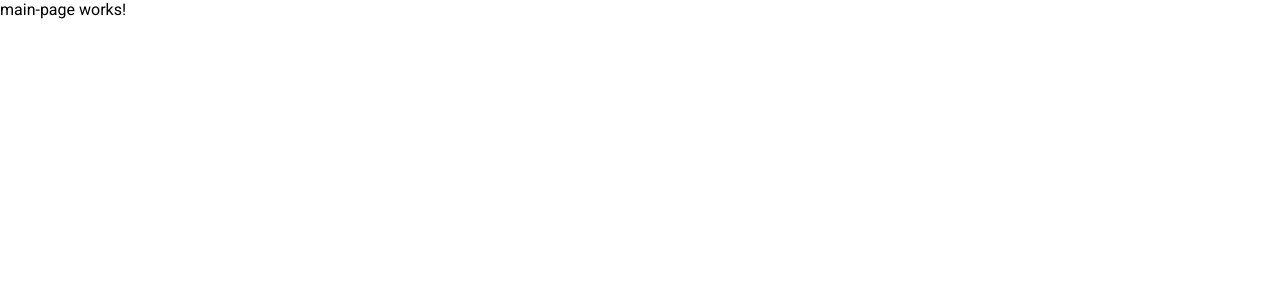
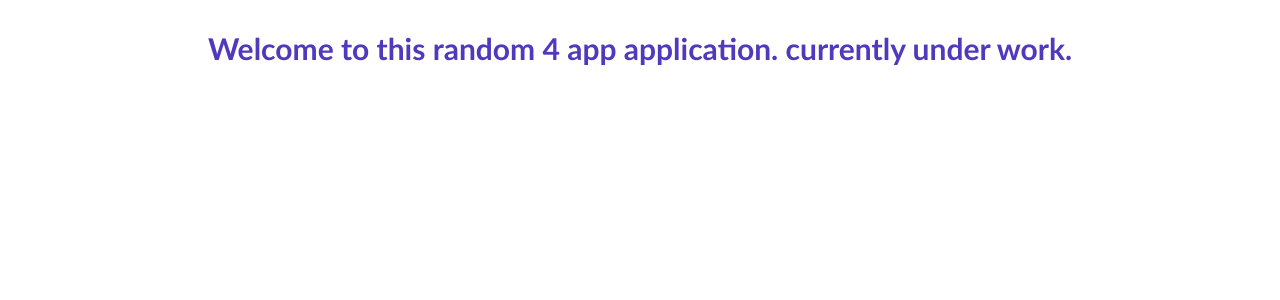
Before and after one commit to stevenstonie/talenting_software_internship_2024, an Angular app in the folder angular/4appApplication/: page / in a window 1280 px wide. Shown: the top 300 px of the page. Built offline with nearby package versions, Linux system fonts and the light colour scheme.

Commit message:
added some styling to main page, 404 page and 2 global colors

```diff
--- a/angular/4appApplication/src/app/app.module.ts
+++ b/angular/4appApplication/src/app/app.module.ts
@@ -6,6 +6,7 @@ import { AppComponent } from './app.component';
 import { MainPageComponent } from './components/main-page/main-page.component';
 import { NoopAnimationsModule } from '@angular/platform-browser/animations';
 import { NotFoundComponent } from './components/not-found/not-found.component';
+import { MatCardModule } from '@angular/material/card';
 
 @NgModule({
   declarations: [
@@ -17,6 +18,7 @@ import { NotFoundComponent } from './components/not-found/not-found.component';
     BrowserModule,
     AppRoutingModule,
     NoopAnimationsModule,
+    MatCardModule
   ],
   providers: [],
   bootstrap: [AppComponent]
--- a/angular/4appApplication/src/app/components/main-page/main-page.component.html
+++ b/angular/4appApplication/src/app/components/main-page/main-page.component.html
@@ -1 +1 @@
-<p>main-page works!</p>
+<h2 id="title">Welcome to this random 4 app application. currently under work. </h2>
--- a/angular/4appApplication/src/app/components/main-page/main-page.component.scss
+++ b/angular/4appApplication/src/app/components/main-page/main-page.component.scss
@@ -0,0 +1,7 @@
+#title {
+	font-family: 'Trebuchet MS', 'Lucida Sans Unicode', 'Lucida Grande', 'Lucida Sans', Arial, sans-serif;
+	margin-top: 30px;
+	font-size: 30px;
+	text-align: center;
+	color: var(--primary-color);
+}
--- a/angular/4appApplication/src/app/components/not-found/not-found.component.html
+++ b/angular/4appApplication/src/app/components/not-found/not-found.component.html
@@ -1 +1,7 @@
-<p>not-found works!</p>
+<mat-card>
+	<p class="big indigo">404</p>
+	<mat-card-content>
+		<h2>The resource you were trying to access could not be found. Go back to the <a class="indigo"
+				routerLink="/main-page">main-page</a>.</h2>
+	</mat-card-content>
+</mat-card>
--- a/angular/4appApplication/src/app/components/not-found/not-found.component.scss
+++ b/angular/4appApplication/src/app/components/not-found/not-found.component.scss
@@ -0,0 +1,10 @@
+.big {
+	font-size: 60px;
+	margin: 10px 15px;
+	font-weight: bold;
+}
+
+.indigo {
+	color: var(--primary-color);
+	font-family: 'Trebuchet MS', 'Lucida Sans Unicode', 'Lucida Grande', 'Lucida Sans', Arial, sans-serif;
+}
--- a/angular/4appApplication/src/styles.scss
+++ b/angular/4appApplication/src/styles.scss
@@ -2,6 +2,9 @@
 	box-sizing: border-box;
 	margin: 0;
 	padding: 0;
+
+	--primary-color: #5139be;
+	--secondary-color: #e6b01d;
 }
 
 html,
```
